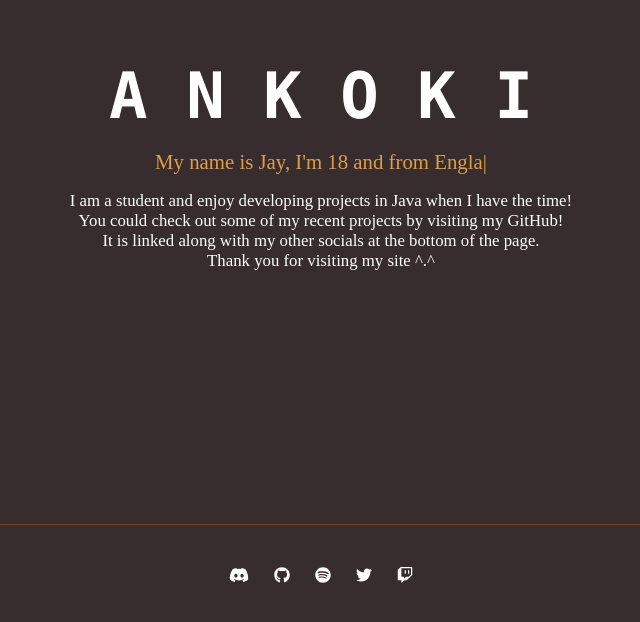
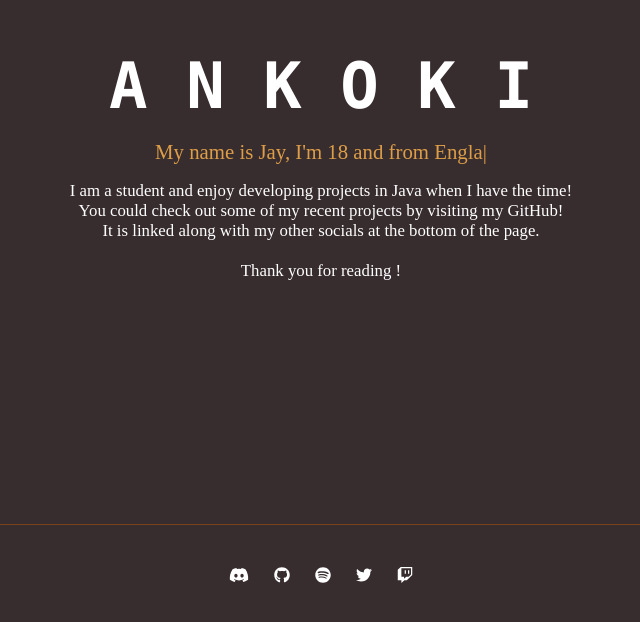
Before and after one commit to Ankoki/ankoki.co.uk, a Next.js app: page / in a window 1280 px wide. Shown: the part 176-798 px from the top of the page, without its empty margins (319-959 px from the left). Built offline with nearby package versions, Linux system fonts and the light colour scheme.

Commit message:
redid it because i didnt like it

```diff
--- a/pages/index.js
+++ b/pages/index.js
@@ -43,8 +43,8 @@ export default function Home() {
                 <p className={styles.center}>
                     I am a student and enjoy developing projects in Java when I have the time!<br/>
                     You could check out some of my recent projects by visiting my GitHub!<br/>
-                    It is linked along with my other socials at the bottom of the page.<br/>
-                    Thank you for visiting my site ^.^
+                    It is linked along with my other socials at the bottom of the page.<br/><br/>
+                    Thank you for reading !
                 </p>
             </main>
 
--- a/styles/Home.module.css
+++ b/styles/Home.module.css
@@ -118,27 +118,29 @@
 }
 
 .logo {
-    height: 60px;
+    max-width: 100%;
+    height: auto;
     padding-left: 12.5px;
     padding-right: 12.5px;
+
     transition: 0.45s;
     color: #FFFFFF;
 }
 
 .logo:hover {
-    color: #563727;
+    color: #DE9E48;
 }
 
 .center {
     color: #FFFFFF;
-    font-family: ui-rounded;
+    font-family: Futura, serif;
     font-size: 1.05rem;
     text-align: center;
 }
 
 .typist {
     padding-top: 8px;
-    font-family: fangsong;
+    font-family: Futura, serif;
     color: #DE9E48;
     font-size: 1.3rem;
     text-align: center;
@@ -163,9 +165,8 @@
 
 .ul {
     list-style-type: none;
-    margin: 0;
     text-align: center;
-    margin-top: 10%;
+    margin: 10% 0 0;
 }
 
 .ul li {
```
